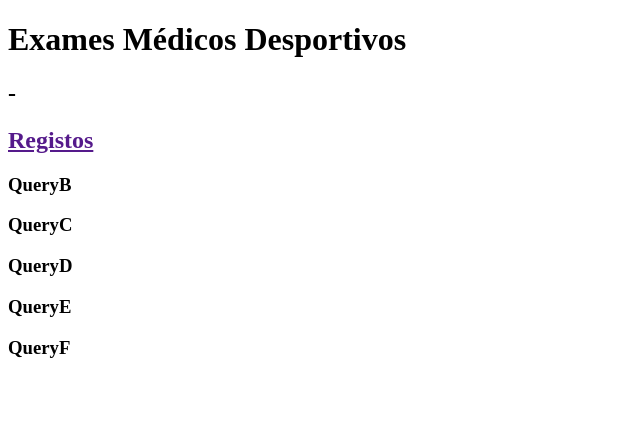
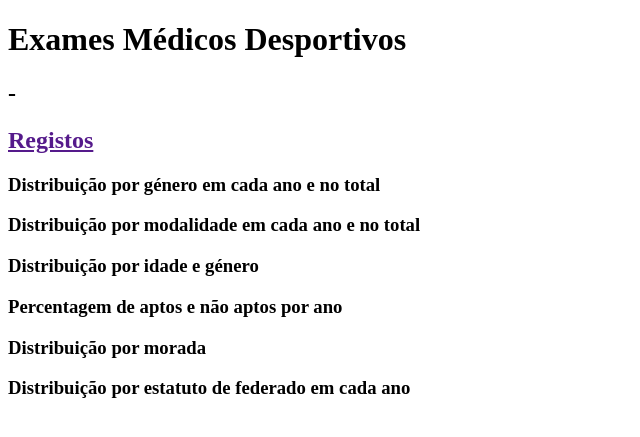
Before and after one commit to Nellkam/Language-Processing, a Python web app: template Medical_Records/templates/index.html in a window 1280 px wide. Shown: the top 437 px of the page, without its empty margins (0-640 px from the left). Run offline with Jinja, Linux system fonts and the light colour scheme; the template is opened without the code that fills it, so the values that code supplies are empty.

Commit message:
Add query names to index.html

```diff
--- a/Medical_Records/templates/index.html
+++ b/Medical_Records/templates/index.html
@@ -12,10 +12,11 @@
     <h2>{{ dates[0] }} - {{ dates[1] }}</h2>
     <h2><a href="">Registos</a></h2>
 
-    <h3><a href=""></a>QueryB</h3>
-    <h3><a href=""></a>QueryC</h3>
-    <h3><a href=""></a>QueryD</h3>
-    <h3><a href=""></a>QueryE</h3>
-    <h3><a href=""></a>QueryF</h3>
+    <h3><a href=""></a>Distribuição por género em cada ano e no total</h3>
+    <h3><a href=""></a>Distribuição por modalidade em cada ano e no total</h3>
+    <h3><a href=""></a>Distribuição por idade e género </h3>
+    <h3><a href=""></a>Percentagem de aptos e não aptos por ano</h3>
+    <h3><a href=""></a>Distribuição por morada</h3>
+    <h3><a href=""></a>Distribuição por estatuto de federado em cada ano</h3>
 </body>
 </html>
```
